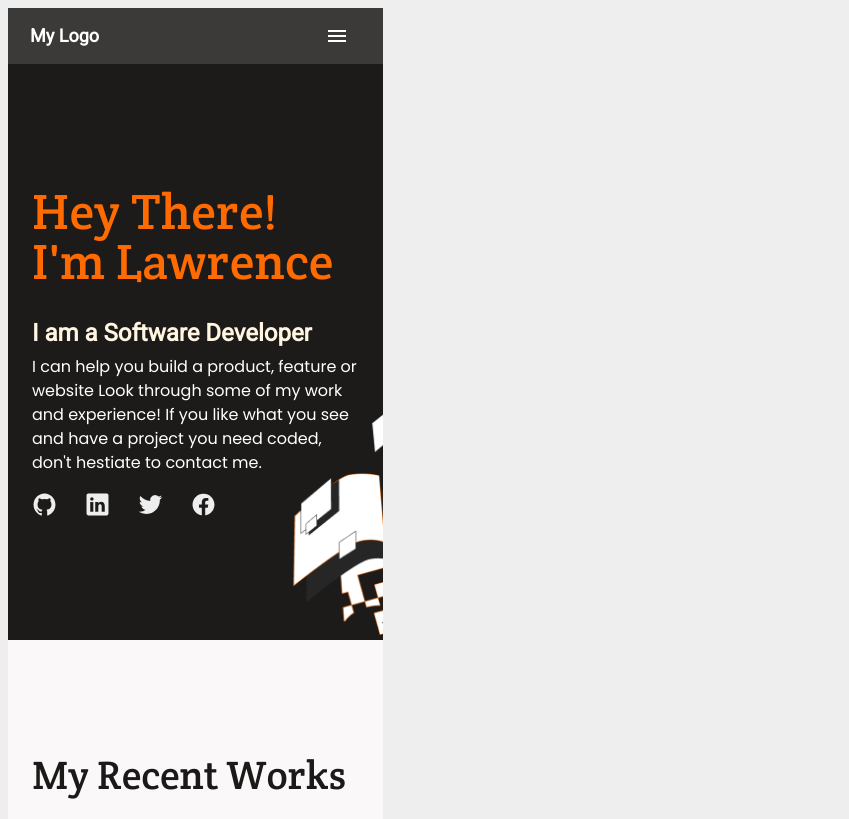
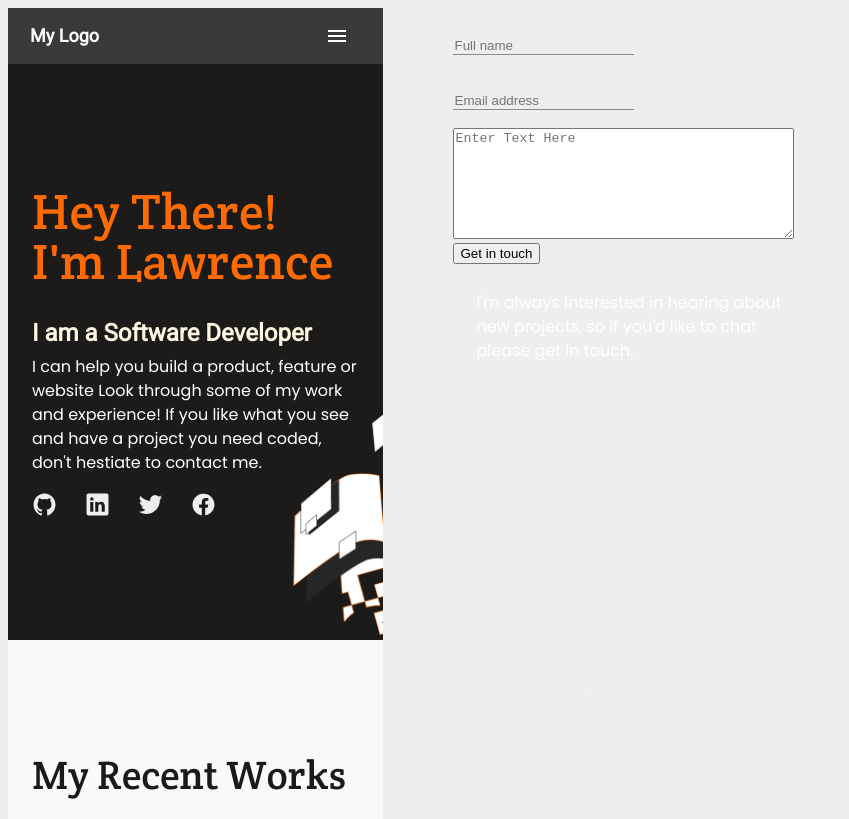
Before and after one commit to Kwaku28/Portfolio, a website: page index.html in a window 1280 px wide. Shown: the top 819 px of the page, without its empty margins (0-849 px from the left). Drawn offline with nearby package versions, Linux system fonts and the light colour scheme.

Commit message:
Add form section

```diff
--- a/index.html
+++ b/index.html
@@ -163,9 +163,32 @@
                     <li>Terminal</li>
                 </ul>
             </div>
+        </section>
 
-        </section>
+        <section class="contact"></section>
     </main>
+
+    <footer>
+        <p>I'm always interested in hearing about new projects, so if you'd like to chat please get in touch.</p><br>
+
+        <form action="/get_in_touch_page.php" target="_blank" method="get">
+            <label for="fname"></label><br>
+            <input type="text" name="fname" id="fname" placeholder="Full name"><br><br>
+            <label for="email"></label><br>
+            <input type="email" name="email" id="email" placeholder="Email address"><br><br>
+            <textarea name="type" id="type" cols="40" rows="7" placeholder="Enter Text Here"></textarea><br>
+            <input type="button" value="Get in touch" id="press">
+        </form>
+
+        <div></div>
+
+        <div class="social">
+            <a href="#"><ion-icon name="logo-github"></ion-icon></a>
+            <a href="#"><ion-icon name="logo-linkedin"></ion-icon></a>
+            <a href="#"><ion-icon name="logo-twitter"></ion-icon></a>
+            <a href="#"><ion-icon name="logo-facebook"></ion-icon></a>
+        </div>
+    </footer>
 
     <script type="module" src="https://unpkg.com/ionicons@5.5.2/dist/ionicons/ionicons.esm.js"></script>
     <script nomodule src="https://unpkg.com/ionicons@5.5.2/dist/ionicons/ionicons.js"></script>
```
